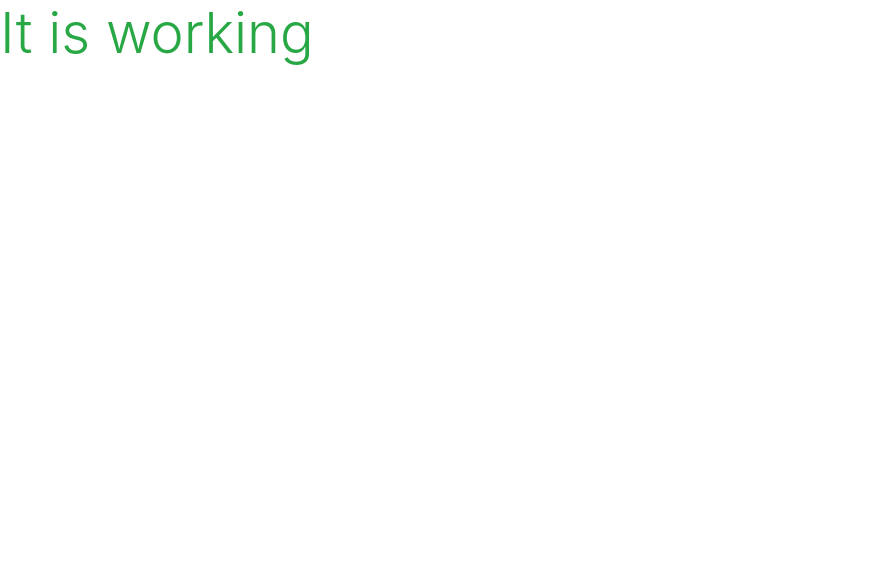
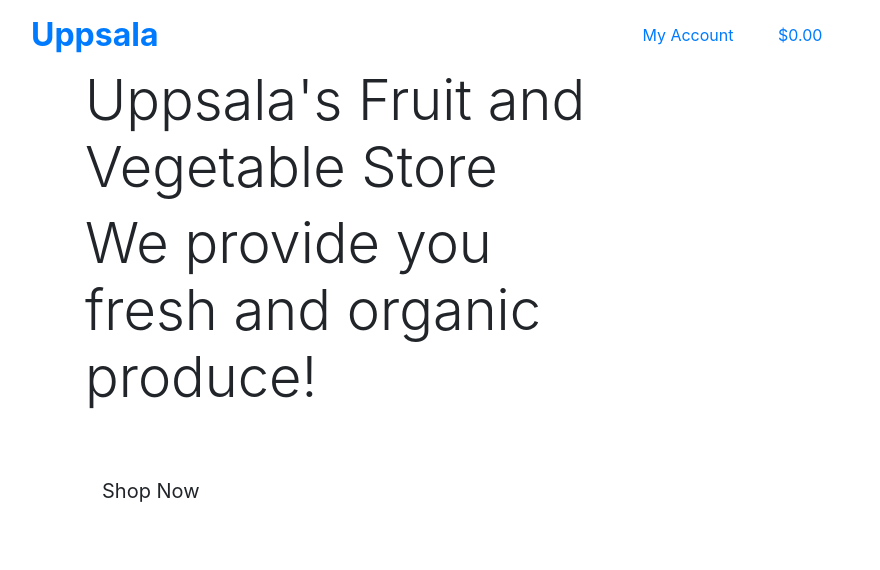
Before and after one commit to Joh201/Uppsala-Fruit-Vegetable-Store, a Django app: page / in a window 1280 px wide. Shown: the top 570 px of the page, without its empty margins (0-880 px from the left). Run offline with Django 3.2, Linux system fonts and the light colour scheme; some libraries are stand-ins or nearby versions.

Commit message:
Add home page content and main page header

```diff
--- a/home/templates/home/index.html
+++ b/home/templates/home/index.html
@@ -1,6 +1,31 @@
 {% extends "base.html" %}
 {% load static %}
 
+{% block page_header %}
+    <div class="container header-container">
+        <div class="row">
+            <div class="col"></div>
+        </div>
+    </div>
+{% endblock %}
+
 {% block content %}
-<h1 class="display-4 text-success">It is working</h1>
+    <div class="container h-100">
+        <div class="row h-100">
+            <div class="col-7 col-md-6 my-auto ">
+                <h1 class="display-4 logo-font text-black">
+                    Welcome to Uppsala's Fruit and Vegetable Store
+                </h1>
+
+                <h2 class="display-4 logo-font text-black">
+                    We  provide you fresh and organic produce!
+                </h2>
+                <div class="my-5">
+                    <h4>
+                        <a href="#" class="shop-now-button btn btn-lg rounded-0 py-3">Shop Now</a>
+                    </h4>
+                </div>
+            </div>
+        </div>
+    </div>
 {% endblock %}
--- a/templates/base.html
+++ b/templates/base.html
@@ -33,7 +33,53 @@
     <title>Uppsala Store {% block extra_title %}{% endblock %}</title>
   </head>
   <body>
-    <header class="container-fluid fixed-top"></header>
+    <header class="container-fluid fixed-top">
+      <div id="topnav" class="row bg-white pt-lg-2 d-none d-lg-flex">
+        <div class="col-12 col-lg-4 my-auto py-1 py-lg-0 text-center text-lg-left">
+            <a href="{% url 'home' %}" class="nav-link main-logo-link">
+                <h2 class="logo-font text-black my-0"><strong>Uppsala</strong></h2>
+            </a>
+        </div>
+        <div class="col-12 col-lg-4 my-auto py-1 py-lg-0">
+            <ul class="list-inline list-unstyled text-center text-lg-right my-0">
+                <li class="list-inline-item dropdown">
+                    <a class="text-black nav-link" href="#" id="user-options" data-toggle="dropdown" aria-haspopup="true" aria-expanded="false">
+                        <div class="text-center">
+                            <div><i class="fas fa-user fa-lg"></i></div>
+                            <p class="my-0">My Account</p>
+                        </div>
+                    </a>
+                    <div class="dropdown-menu border-0" aria-labelledby="user-options">
+                        {% if request.user.is_authenticated %}
+                            <!-- {% if request.user.is_superuser %}
+                                <a href="#" class="dropdown-item">Product Management</a>
+                            {% endif %} -->
+                            <a href="#" class="dropdown-item">My Profile</a>
+                            <a href="{% url 'account_logout' %}" class="dropdown-item">Logout</a>
+                        {% else %}
+                            <a href="{% url 'account_signup' %}" class="dropdown-item">Register</a>
+                            <a href="{% url 'account_login' %}" class="dropdown-item">Login</a>
+                        {% endif %}
+                    </div>
+                </li>
+                <li class="list-inline-item">
+                    <a class="{% if grand_total %}text-info font-weight-bold{% else %}text-black{% endif %} nav-link" href="{#}">
+                        <div class="text-center">
+                            <div><i class="fas fa-shopping-bag fa-lg"></i></div>
+                            <p class="my-0">
+                                {% if grand_total %}
+                                    ${{ grand_total|floatformat:2 }}
+                                {% else %}
+                                    $0.00
+                                {% endif %}
+                            </p>
+                        </div>
+                    </a>
+                </li>
+            </ul>
+        </div>
+    </div>
+    </header>
 
     {% if messages %}
         <div class="message-container"></div>
```
